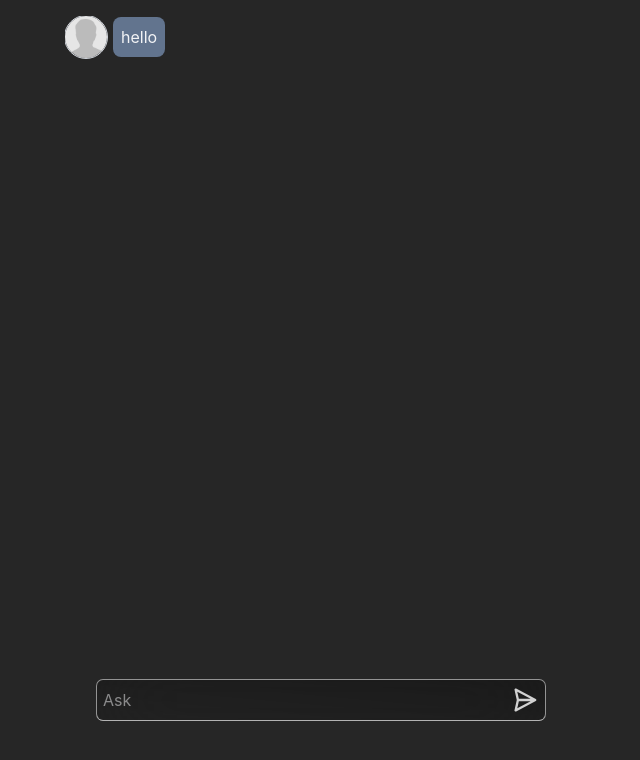
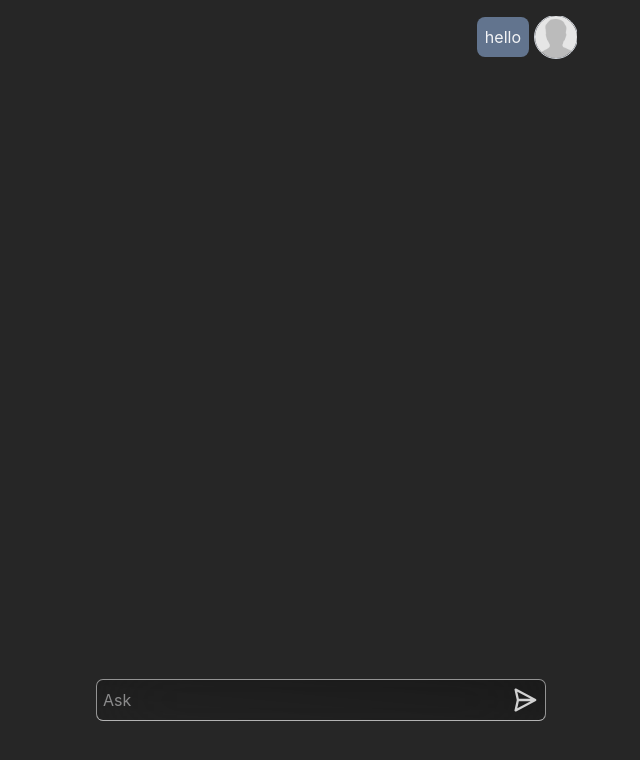
Before and after one commit to mhmdnyb/RAG-UI, a React (Vite) app in the folder RAG-project/: page /chat in a window 1280 px wide. Shown: the top 760 px of the page, without its empty margins (319-959 px from the left). Built offline with nearby package versions, Linux system fonts and the light colour scheme.

Commit message:
make chatmessage componenet dynamic

```diff
--- a/RAG-project/src/components/ChatMessages/ChatMessages.jsx
+++ b/RAG-project/src/components/ChatMessages/ChatMessages.jsx
@@ -1,16 +1,23 @@
 import "./ChatMessages.jsx";
 import UserProfileImage from "../../assets/placeholder.webp";
+import BotProfileImage from "../../assets/bot.jpg";
 function ChatMessages({ text, sender }) {
   return (
-    <div className="text-gray-100 flex items-center">
+    <div
+      className={`text-gray-100 flex items-center ${sender === "bot" ? "justify-start" : "justify-end"}`}
+    >
       <img
-        src={UserProfileImage}
+        src={sender == "bot" ? BotProfileImage : UserProfileImage}
         alt="userImage"
         width="42"
         height="42"
-        className="rounded-full outline-1 outline-gray-300"
+        className={`rounded-full outline-1 outline-gray-300 ${sender == "bot" ? "order-1" : "order-2"}`}
       />
-      <p className="bg-slate-500 p-2 rounded-lg ml-1.5">{text}</p>
+      <p
+        className={`bg-slate-500 p-2 rounded-lg mx-1.5 ${sender == "bot" ? "order-2" : "order-1"}`}
+      >
+        {text}
+      </p>
     </div>
   );
 }
```
